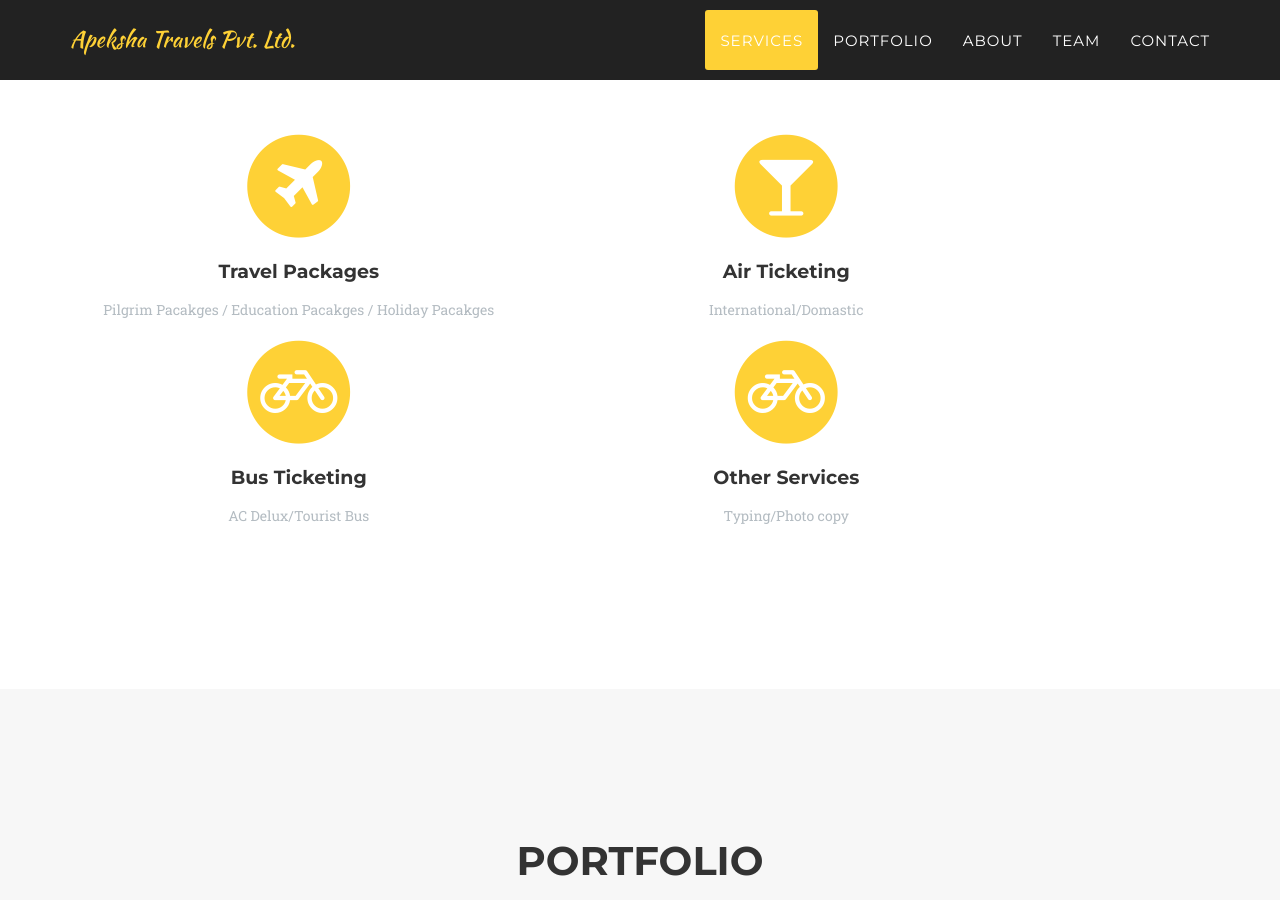
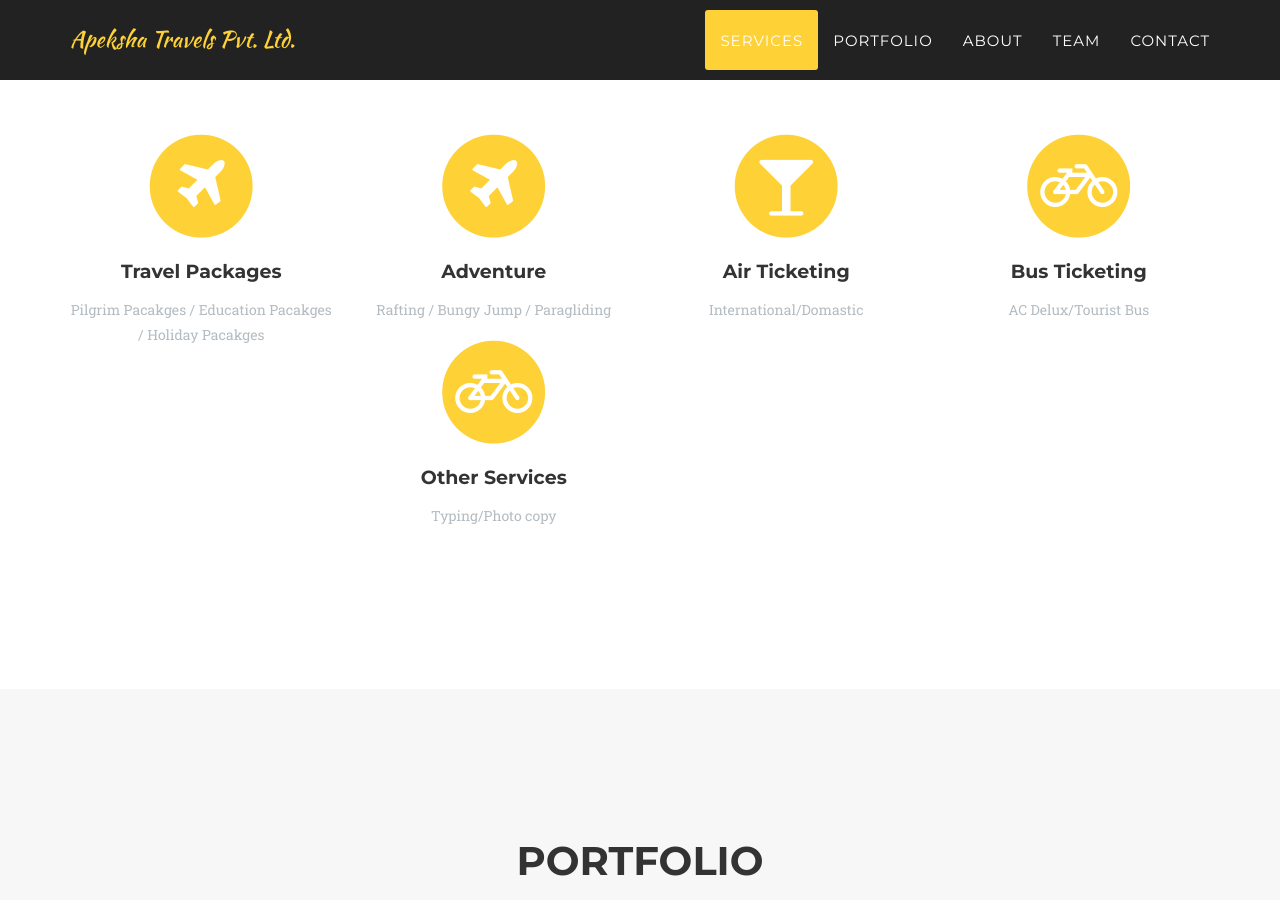
Before and after one commit to gauravmanandhar/apekshatravels.com.np, a Jekyll site: the page built from index.html, in a window 1280 px wide and 900 px high, scrolled down 938 px. Built offline with Jekyll 4.4.1, drawn with Linux system fonts in a browser that asks for light colours; some web fonts are replaced.

Commit message:
Update services.html

```diff
--- a/_includes/services.html
+++ b/_includes/services.html
@@ -8,7 +8,7 @@
                 </div>
             </div>
             <div class="row text-center">
-                <div class="col-md-5">
+                <div class="col-md-3">
                     <span class="fa-stack fa-4x">
                         <i class="fa fa-circle fa-stack-2x text-primary"></i>
                         <i class="fa fa-plane fa-stack-1x fa-inverse"></i>
@@ -16,7 +16,15 @@
                     <h4 class="service-heading">Travel Packages</h4>
                     <p class="text-muted">Pilgrim Pacakges / Education Pacakges / Holiday Pacakges</p>
                 </div>
-                <div class="col-md-5">
+                <div class="col-md-3">
+                    <span class="fa-stack fa-4x">
+                        <i class="fa fa-circle fa-stack-2x text-primary"></i>
+                        <i class="fa fa-plane fa-stack-1x fa-inverse"></i>
+                    </span>
+                    <h4 class="service-heading">Adventure</h4>
+                    <p class="text-muted">Rafting / Bungy Jump / Paragliding</p>
+                </div>
+                <div class="col-md-3">
                     <span class="fa-stack fa-4x">
                         <i class="fa fa-circle fa-stack-2x text-primary"></i>
                         <i class="fa fa-glass fa-stack-1x fa-inverse"></i>
@@ -24,7 +32,7 @@
                     <h4 class="service-heading">Air Ticketing</h4>
                     <p class="text-muted">International/Domastic</p>
                 </div>
-                <div class="col-md-5">
+                <div class="col-md-3">
                     <span class="fa-stack fa-4x">
                         <i class="fa fa-circle fa-stack-2x text-primary"></i>
                         <i class="fa fa-bicycle fa-stack-1x fa-inverse"></i>
@@ -32,7 +40,7 @@
                     <h4 class="service-heading">Bus Ticketing</h4>
                     <p class="text-muted">AC Delux/Tourist Bus</p>
                 </div>
-                <div class="col-md-5">
+                <div class="col-md-3">
                     <span class="fa-stack fa-4x">
                         <i class="fa fa-circle fa-stack-2x text-primary"></i>
                         <i class="fa fa-bicycle fa-stack-1x fa-inverse"></i>
```
